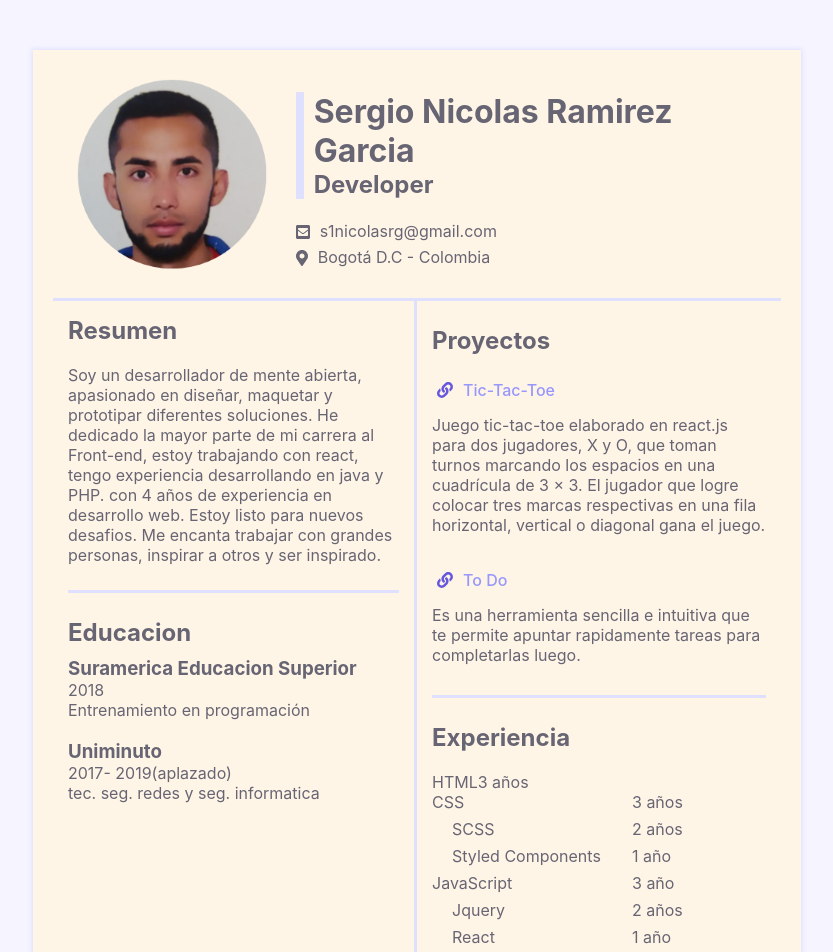
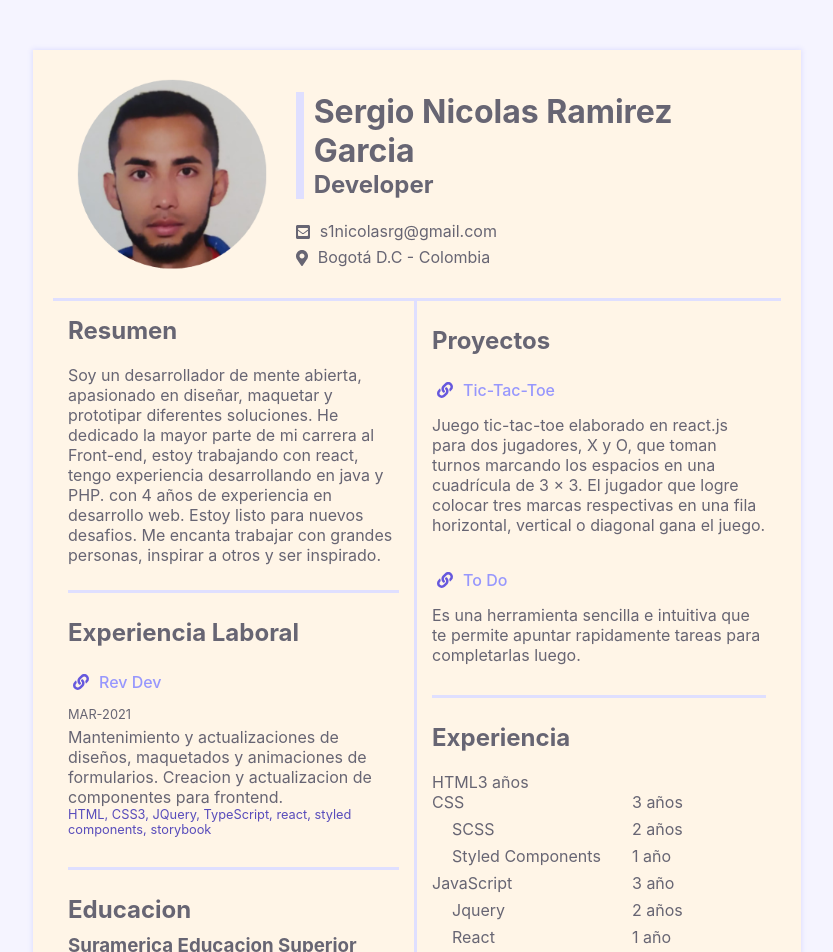
Before and after one commit to nickothan/Hoja-de-vida, a React (Create React App) app: page / in a window 1280 px wide. Shown: the top 952 px of the page, without its empty margins (223-1056 px from the left). Built offline with nearby package versions, Linux system fonts and the light colour scheme.

Commit message:
CN-3 update. CN-5-6-18 finish (#16)

```diff
--- a/src/App.js
+++ b/src/App.js
@@ -1,32 +1,34 @@
-import DatosBasicos from "./componentes/DatosBasicos";
-import Resumen from "./componentes/Resumen";
-import Experiencia from "./componentes/Experiencia";
-import Educacion from "./componentes/Educacion";
-import Proyectos from "./componentes/Proyectos";
-import Footer from "./componentes/Footer";
+import DatosBasicos from './componentes/DatosBasicos'
+import Resumen from './componentes/Resumen'
+import Experiencia from './componentes/Experiencia'
+import ExpLaboral from './componentes/ExpLaboral'
+import Educacion from './componentes/Educacion'
+import Proyectos from './componentes/Proyectos'
+import Footer from './componentes/Footer'
 
-import { AppContainer } from "./styles.js";
+import { AppContainer } from './styles.js'
 
 function App() {
   return (
     <AppContainer>
-      <div className="container">
+      <div className='container'>
         <DatosBasicos />
-        <div className="rejilla">
-          <div className="ladoIzq">
+        <div className='rejilla'>
+          <div className='ladoIzq'>
             <Resumen />
+            <ExpLaboral />
             <Educacion />
           </div>
-          <div className="ladoDer">
+          <div className='ladoDer'>
             <Proyectos />
             <Experiencia />
           </div>
         </div>
         <Footer />
-        <div className="contenido"></div>
+        <div className='contenido'></div>
       </div>
     </AppContainer>
-  );
+  )
 }
 
-export default App;
+export default App
--- /dev/null
+++ b/src/componentes/ExpLaboral/ExpLaboral.jsx
@@ -0,0 +1,31 @@
+import { ExpLabContainer, Date, Skills } from './styles'
+
+import { LinkContainer } from '../Proyectos/styles'
+import { ReactComponent as LinkIcon } from '../assets/link.svg'
+
+export default function ExpLaboral() {
+  return (
+    <ExpLabContainer>
+      <h2>Experiencia Laboral</h2>
+      <br />
+
+      <LinkContainer>
+        <LinkIcon />
+        <a
+          href='https://www.linkedin.com/company/revdevar/about/'
+          target='_blank'
+          rel='noreferrer'>
+          <span>Rev Dev</span>
+        </a>
+      </LinkContainer>
+      <Date>MAR-2021</Date>
+      <p>
+        Mantenimiento y actualizaciones de diseños, maquetados y animaciones de
+        formularios. Creacion y actualizacion de componentes para frontend.
+      </p>
+      <Skills>
+        HTML, CSS3, JQuery, TypeScript, react, styled components, storybook
+      </Skills>
+    </ExpLabContainer>
+  )
+}
--- /dev/null
+++ b/src/componentes/ExpLaboral/index.js
@@ -0,0 +1 @@
+export { default } from './ExpLaboral'
--- /dev/null
+++ b/src/componentes/ExpLaboral/styles.js
@@ -0,0 +1,13 @@
+import styled from 'styled-components/macro'
+
+export const ExpLabContainer = styled.div`
+  border-bottom: 3px solid #dfdfff;
+  padding: 25px 0;
+`
+export const Date = styled.p`
+  margin-bottom: 5px;
+  font-size: 0.8rem;
+`
+export const Skills = styled(Date)`
+  color: #584cbb;
+`
--- a/src/componentes/Footer/Footer.jsx
+++ b/src/componentes/Footer/Footer.jsx
@@ -1,19 +1,22 @@
-import { FontAwesomeIcon } from "@fortawesome/react-fontawesome";
-import { faGithub, faLinkedin } from "@fortawesome/free-brands-svg-icons";
+import { FontAwesomeIcon } from '@fortawesome/react-fontawesome'
+import { faGithub, faLinkedin } from '@fortawesome/free-brands-svg-icons'
 
-import { FooterContainer } from "./styles.js";
+import { FooterContainer } from './styles.js'
 
 export default function Footer() {
   return (
     <FooterContainer>
-      <a href="https://github.com/nickothan">
+      <a target='_blank' rel='noreferrer' href='https://github.com/nickothan'>
         <FontAwesomeIcon icon={faGithub} />
         <span>nickothan</span>
       </a>
-      <a href="https://www.linkedin.com/in/sergio-ramirez-/">
+      <a
+        target='_blank'
+        rel='noreferrer'
+        href='https://www.linkedin.com/in/sergio-ramirez-/'>
         <FontAwesomeIcon icon={faLinkedin} />
         <span>Sergio Ramirez</span>
       </a>
     </FooterContainer>
-  );
+  )
 }
--- a/src/componentes/Proyectos/Proyectos.jsx
+++ b/src/componentes/Proyectos/Proyectos.jsx
@@ -1,22 +1,22 @@
-import { ExperienciaContent, LinkContainer } from "./styles.js";
+import { ExperienciaContent, LinkContainer } from './styles.js'
 
-import { ReactComponent as LinkIcon } from "../assets/link.svg";
+import { ReactComponent as LinkIcon } from '../assets/link.svg'
 
 export default function Proyectos() {
   const experiencias = [
     {
-      title: "Tic-Tac-Toe",
+      title: 'Tic-Tac-Toe',
       desctipcion:
-        "Juego tic-tac-toe elaborado en react.js  para dos jugadores, X y O, que toman turnos marcando los espacios en una cuadrícula de 3 × 3. El jugador que logre colocar tres marcas respectivas en una fila horizontal, vertical o diagonal gana el juego.",
-      link: "https://tic-tac-toe-nico.netlify.app/",
+        'Juego tic-tac-toe elaborado en react.js  para dos jugadores, X y O, que toman turnos marcando los espacios en una cuadrícula de 3 × 3. El jugador que logre colocar tres marcas respectivas en una fila horizontal, vertical o diagonal gana el juego.',
+      link: 'https://tic-tac-toe-nico.netlify.app/'
     },
     {
-      title: "To Do",
+      title: 'To Do',
       desctipcion:
-        "Es una herramienta sencilla e intuitiva que te permite apuntar rapidamente tareas para completarlas luego.",
-      link: "https://master-to-do-list.netlify.app/",
-    },
-  ];
+        'Es una herramienta sencilla e intuitiva que te permite apuntar rapidamente tareas para completarlas luego.',
+      link: 'https://master-to-do-list.netlify.app/'
+    }
+  ]
 
   function Institucion(e) {
     //console.log("Experinence: ", e);
@@ -24,26 +24,26 @@ export default function Proyectos() {
       <li>
         <LinkContainer>
           <LinkIcon />
-          <a href={e.link} target="_blank" rel="noreferrer">
+          <a target='_blank' rel='noreferrer' href={e.link}>
             <span>{e.title}</span>
           </a>
         </LinkContainer>
         <p>{e.desctipcion}</p>
       </li>
-    );
+    )
   }
   return (
     <ExperienciaContent>
-      <div className="tituloSO">
+      <div className='tituloSO'>
         <h2>Proyectos</h2>
       </div>
       <br />
       <ul>
         {experiencias.map((e) => {
           //console.log("e: ", e);
-          return <Institucion key={Math.random() * 10} {...e} />;
+          return <Institucion key={Math.random() * 10} {...e} />
         })}
       </ul>
     </ExperienciaContent>
-  );
+  )
 }
```
